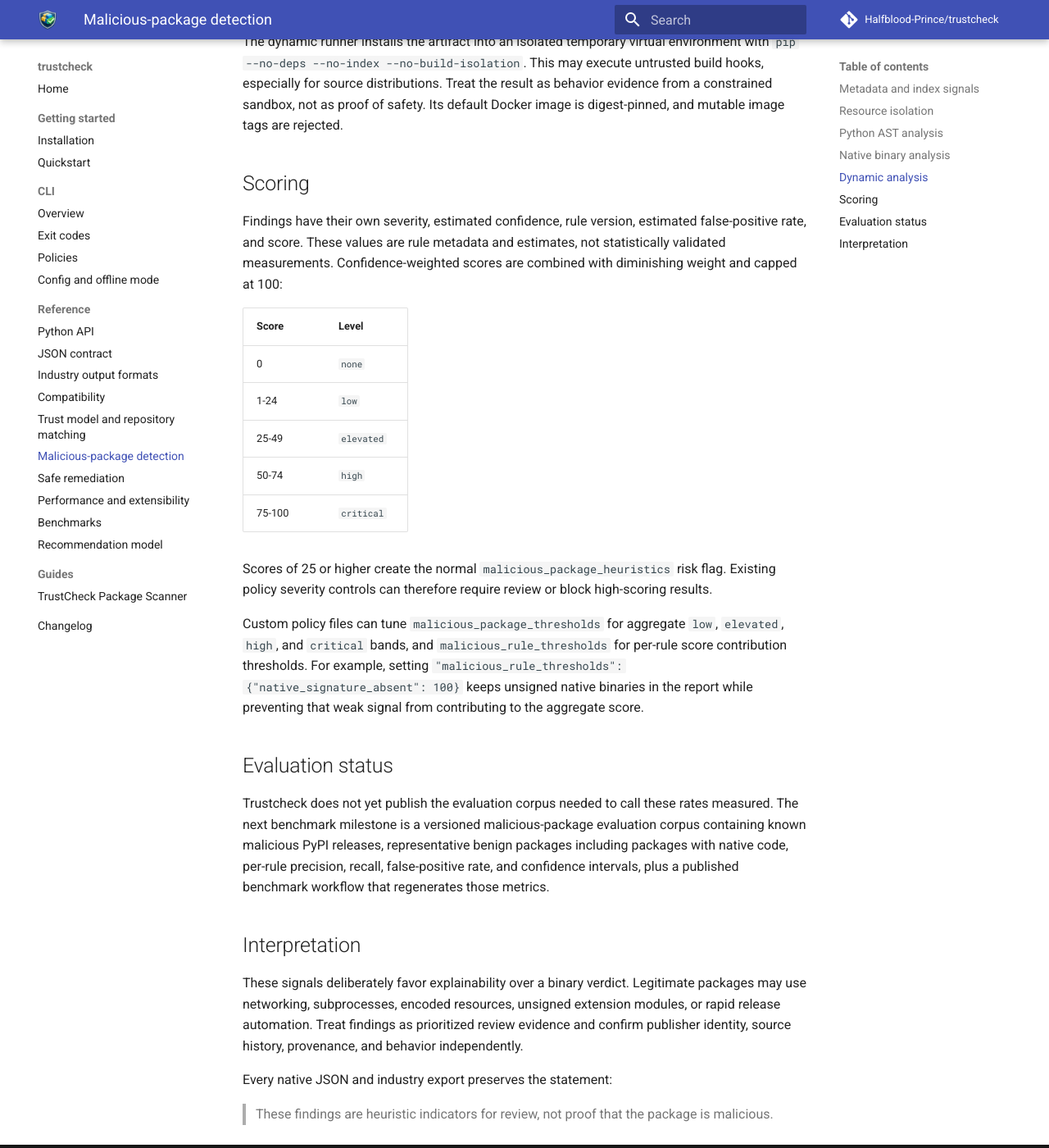
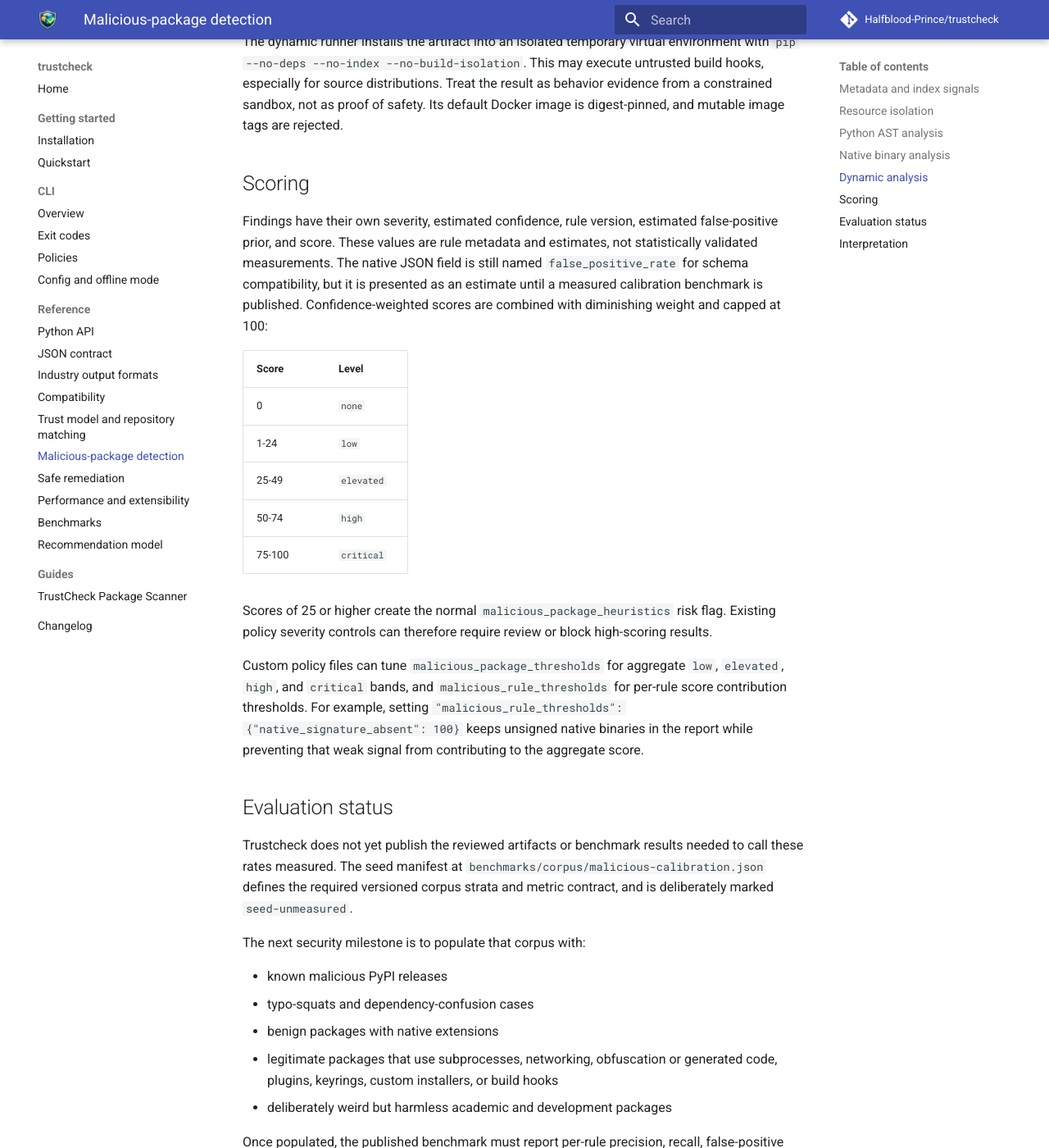
Before and after one commit to Halfblood-Prince/trustcheck, an MkDocs documentation site: the page built from docs/reference/malicious-package-detection.md, in a window 1280 px wide and 1400 px high, scrolled down 2129 px. Shown: the whole window at 82% size. Built offline with MkDocs 1.6.1 and Material for MkDocs 9.7.7, drawn with Linux system fonts in a browser that asks for light colours; comment, search, counter and statistics services are not loaded; some of the changed text lies outside the part shown.

```diff
--- a/docs/reference/malicious-package-detection.md
+++ b/docs/reference/malicious-package-detection.md
@@ -84,9 +84,11 @@ Its default Docker image is digest-pinned, and mutable image tags are rejected.
 ## Scoring
 
 Findings have their own severity, estimated confidence, rule version, estimated
-false-positive rate, and score. These values are rule metadata and estimates,
-not statistically validated measurements. Confidence-weighted scores are
-combined with diminishing weight and capped at 100:
+false-positive prior, and score. These values are rule metadata and estimates,
+not statistically validated measurements. The native JSON field is still named
+`false_positive_rate` for schema compatibility, but it is presented as an
+estimate until a measured calibration benchmark is published.
+Confidence-weighted scores are combined with diminishing weight and capped at 100:
 
 | Score | Level |
 | --- | --- |
@@ -109,12 +111,25 @@ from contributing to the aggregate score.
 
 ## Evaluation status
 
-Trustcheck does not yet publish the evaluation corpus needed to call these
-rates measured. The next benchmark milestone is a versioned malicious-package
-evaluation corpus containing known malicious PyPI releases, representative
-benign packages including packages with native code, per-rule precision, recall,
-false-positive rate, and confidence intervals, plus a published benchmark
-workflow that regenerates those metrics.
+Trustcheck does not yet publish the reviewed artifacts or benchmark results
+needed to call these rates measured. The seed manifest at
+`benchmarks/corpus/malicious-calibration.json` defines the required versioned
+corpus strata and metric contract, and is deliberately marked
+`seed-unmeasured`.
+
+The next security milestone is to populate that corpus with:
+
+- known malicious PyPI releases
+- typo-squats and dependency-confusion cases
+- benign packages with native extensions
+- legitimate packages that use subprocesses, networking, obfuscation or
+  generated code, plugins, keyrings, custom installers, or build hooks
+- deliberately weird but harmless academic and development packages
+
+Once populated, the published benchmark must report per-rule precision, recall,
+false-positive rate, 95% confidence intervals, and score-band performance.
+Until then, Trustcheck treats every confidence value and false-positive number
+as an estimated rule prior, not an empirical measurement.
 
 ## Interpretation
 
```
Also changed, not shown: README.md (+0 -4 lines), benchmarks/README.md (+7 -0 lines), docs/index.md (+1 -0 lines), docs/reference/benchmarks.md (+16 -0 lines), docs/reference/industry-formats.md (+9 -5 lines), docs/reference/json-contract.md (+7 -5 lines), 8 other files.
